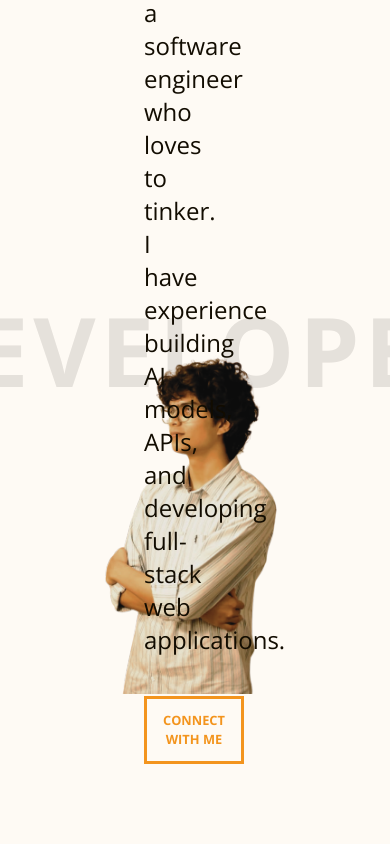
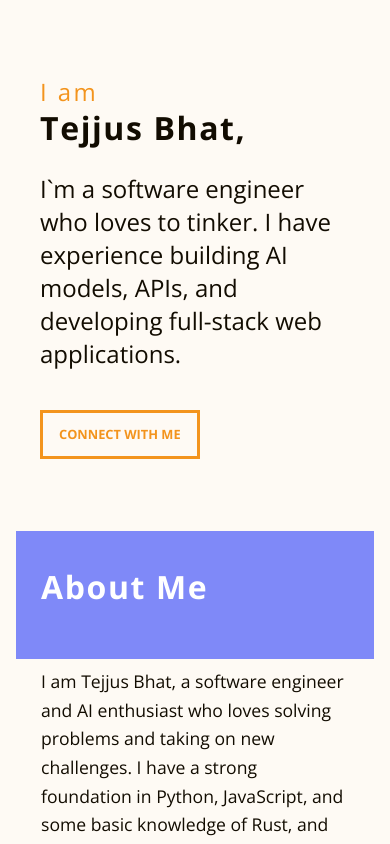
Before and after one commit to tejjusbhat/portfolio_v2, a Next.js app: page / in a window 390 px wide. Built offline with nearby package versions, Linux system fonts and the light colour scheme.

Commit message:
change about section

```diff
--- a/components/middleSection/About.tsx
+++ b/components/middleSection/About.tsx
@@ -1,39 +1,54 @@
 import React from 'react';
-import Image from 'next/image';
-import headshot from '@/public/images/headshot.svg';
+
+// Define the JSON data directly within the file
+const aboutData = {
+  title: "About Me",
+  description: [
+    "I am Tejjus Bhat, a software engineer and AI enthusiast who loves solving problems and taking on new challenges. I have a strong foundation in Python, JavaScript, and some basic knowledge of Rust, and I’ve worked on projects ranging from VR training simulators to AI-powered chatbots.",
+    "Currently, I am looking for internship opportunities with potential for full-time employment in the field of AI/ML, Data Science, or Full Stack Development. I am open to learning new technologies and frameworks and I am always looking to improve my skills.",
+    "When I am not coding, you can find me playing video games, watching anime, or reading manga. I love to listen to music of various genres.",
+    "The following are my technical skills:"
+  ],
+  skills: {
+    "Languages": ["Python", "JavaScript", "C#", "TypeScript", "Rust"],
+    "Concepts": ["AI/ML", "Data Science", "NLP", "Generative AI", "REST API", "Git", "Linux", "CI/CD"],
+    "Frameworks and Libraries": ["React.js", "Next.js", "Flask", "Pytorch", "OpenCV", "Tensorflow"],
+    "Databases": ["MySQL", "MongoDB", "Convex"],
+    "Software": ["Unity", "Photoshop", "After Effects"]
+  }
+};
 
 const About = () => {
   return (
-    <div id="about" className="w-full flex justify-center px-4 md:px-0">
-      <div className="w-full md:w-[84%] flex flex-col md:flex-row items-center mt-[10%] relative">
-        <div className="flex flex-col text-text leading-none md:w-3/5 w-full mb-8 md:mb-0">
-          <span className="font-bold text-[1.5rem] md:text-[2rem] tracking-wider text-primary mb-6">
-            About Me
+    <div id="about" className="w-full flex justify-center px-4 md:px-0 relative">
+      <div className="w-full flex flex-col items-center ">
+
+        {/* Title Section */}
+        <div className="relative w-full mb-8 flex flex-col text-text leading-none">
+          {/* Rectangle Background */}
+          <div className="absolute z-10 h-32 bg-secondary transform -translate-y-2 w-full" />
+
+          {/* Title */}
+          <span className="relative font-bold text-[2rem] md:text-[3rem] tracking-wider text-white my-8 mx-[7%] z-20">
+            {aboutData.title}
           </span>
-          <span className="font-normal text-[1rem] leading-relaxed">
-            I am Tejjus Bhat, a software engineer and AI enthusiast who loves solving problems and taking on new challenges. I have a strong foundation in Python, JavaScript, and some basic knowledge of Rust, and I’ve worked on projects ranging from VR training simulators to AI-powered chatbots.
-            <br /><br />
-            Currently, I am looking for internship opportunities with potential for full time employment in the field of AI/ML, Data Science, or Full Stack Development. I am open to learning new technologies and frameworks and I am always looking to improve my skills.
-            <br /><br />
-            When I am not coding, you can find me playing video games, watching anime, or reading manga. I love to listen to music of various genres.
-            <br /><br />
-            The following are my technical skills:
-          </span>
+        </div>
 
-          <ul className="list-disc text-[1rem] list-inside mt-4 space-y-3 leading-normal">
-            <li><strong>Languages:</strong> Python, JavaScript, C#, TypeScript, Rust</li>
-            <li><strong>Concepts:</strong> AI/ML, Data Science, NLP, Generative AI, REST API, Git, Linux, CI/CD</li>
-            <li><strong>Frameworks and Libraries:</strong> React.js, Next.js, Flask, Pytorch, OpenCV, Tensorflow</li>
-            <li><strong>Databases:</strong> MySQL, MongoDB, Convex</li>
-            <li><strong>Software:</strong> Unity, Photoshop, After Effects</li>
+        {/* Description and Skills */}
+        <div className="relative w-full flex flex-col text-text leading-relaxed">
+          {aboutData.description.map((paragraph, index) => (
+            <p key={index} className="font-normal text-[1.1rem] md:text-[1.2rem] mb-4 mx-[7%]">
+              {paragraph}
+            </p>
+          ))}
+
+          <ul className="list-disc text-[1.1rem] md:text-[1.2rem] list-inside mt-4 mx-[7%] space-y-3">
+            {Object.entries(aboutData.skills).map(([skillCategory, skills], index) => (
+              <li key={index}>
+                <strong>{skillCategory}:</strong> {skills.join(', ')}
+              </li>
+            ))}
           </ul>
-        </div>
-        <div className="md:w-2/5 w-full flex justify-center z-50">
-          <Image
-            src={headshot}
-            alt="Placeholder Headshot"
-            className="w-full md:w-3/4 object-cover grayscale hover:grayscale-0 hover:scale-105 transition duration-300 ease-in-out"
-          />
         </div>
       </div>
     </div>
--- a/components/middleSection/Hero.tsx
+++ b/components/middleSection/Hero.tsx
@@ -2,7 +2,7 @@
 
 import { useState, useEffect } from "react"
 import Image from "next/image"
-import headshot from "../../public/images/headshot.svg"
+import headshot from "@/public/images/headshot.svg"
 
 const Hero = () => {
   const [jobTitle, setJobTitle] = useState("ENGINEER")
@@ -29,18 +29,18 @@ const Hero = () => {
   }, [])
 
   return (
-    <div id="home" className="relative w-full h-screen px-4 md:px-0">
+    <div id="home" className="relative w-full h-full px-4 md:px-0">
       {/* Job Title Behind the Image */}
-      <div className="absolute left-[50%] transform translate-x-[-50%] bottom-[50%] flex justify-center items-center z-0">
+      <div className="hidden md:flex absolute left-[50%] transform translate-x-[-50%] bottom-[50%] justify-center items-center z-0">
         <span
-          className="font-bold text-[6rem] md:text-[10rem] tracking-wider text-text opacity-10"
+          className="font-bold text-[4rem] sm:text-[6rem] md:text-[10rem] tracking-wider text-text opacity-10"
         >
           {jobTitle}
         </span>
       </div>
 
-      {/* Image in Front of the Job Title */}
-      <div className="absolute bottom-0 right-10 flex justify-center items-center z-10">
+      {/* Image in Front of the Job Title - Only visible on medium and larger screens */}
+      <div className="absolute bottom-0 right-10 z-10 hidden md:block">
         <Image
           src={headshot}
           alt="Headshot"
@@ -51,9 +51,9 @@ const Hero = () => {
       </div>
 
       {/* Text and Button in Front of the Image */}
-      <div className="relative flex flex-col w-full h-screen justify-end gap-10 items-start pb-[5rem] z-20 px-32">
+      <div className="relative flex flex-col w-full md:h-screen justify-start md:justify-end gap-10 items-start py-[5rem] z-20 px-6 md:px-32">
         {/* Left Section with smaller text */}
-        <div className="w-1/2 flex flex-col text-text leading-none justify-center items-start">
+        <div className="w-full md:w-1/2 flex flex-col text-text leading-none justify-center items-start">
           <span className="font-normal text-[1.5rem] md:text-[2.5rem] tracking-widest mb-2 text-primary">I am</span>
           <span className="font-bold text-[2rem] md:text-[3.5rem] tracking-wider text-text mb-3">Tejjus Bhat,</span>
           <span className="w-full font-normal text-[1.5rem] mt-4 leading-snug">
@@ -62,7 +62,7 @@ const Hero = () => {
         </div>
 
         {/* Button on the right */}
-        <div className="w-1/3 flex justify-start items-center">
+        <div className="w-full md:w-1/3 flex justify-start items-center">
           <a href="mailto:tejjusbhat@gmail.com">
             <button className="border-[3px] md:border-[4px] border-primary text-[0.8rem] md:text-[1rem] font-bold text-primary bg-transparent px-4 md:px-6 py-3 md:py-4 transform hover:translate-x-2 hover:scale-110 hover:text-text hover:border-text transition-transform duration-200">
               CONNECT WITH ME
```
